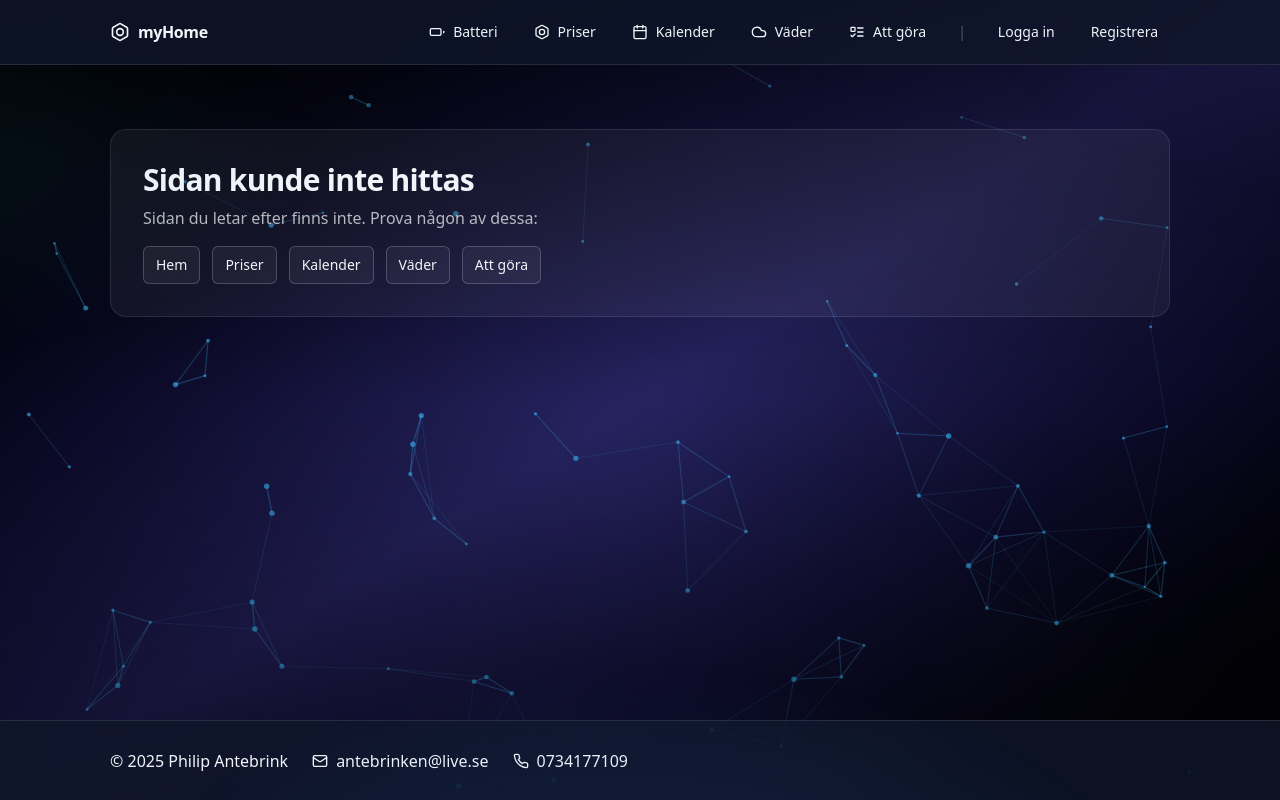
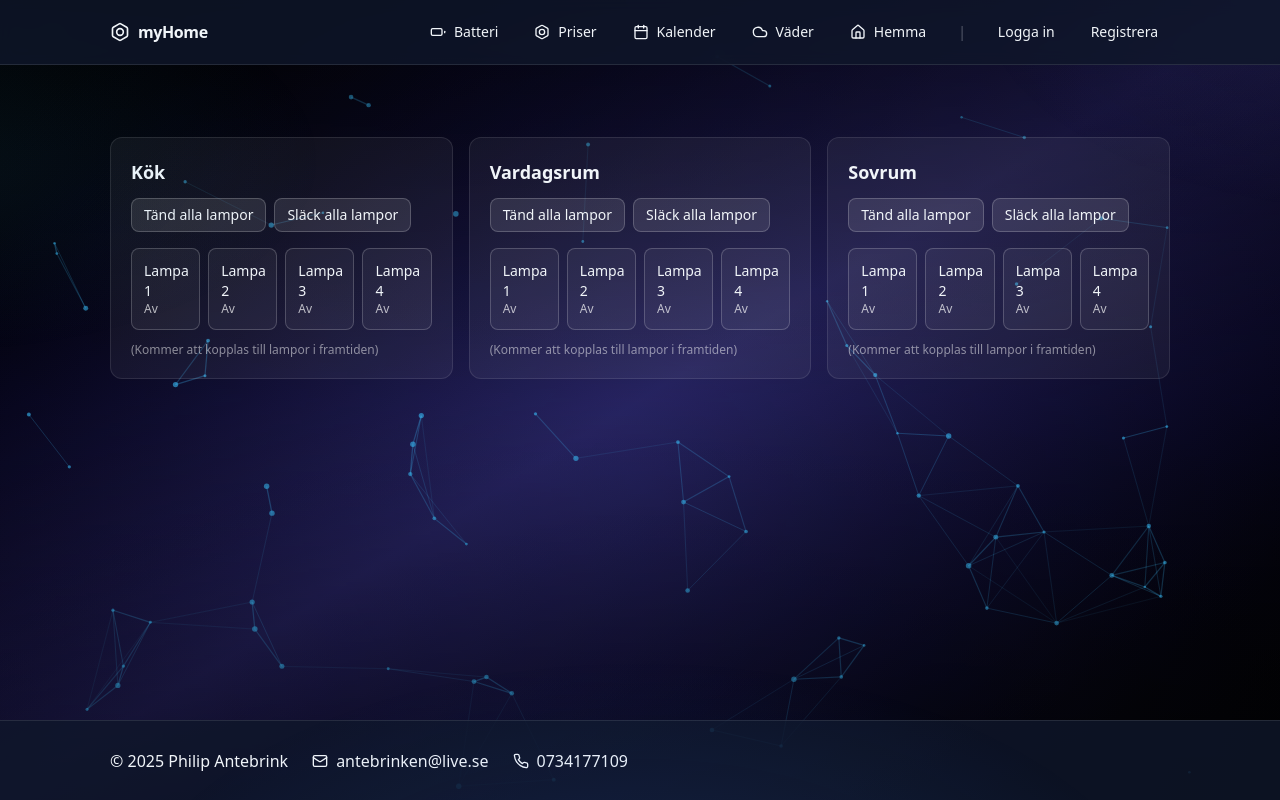
Before and after one commit to antebrinken/myHome, a React (Vite) app: page /home in a window 1280 px wide. Built offline with nearby package versions, Linux system fonts and the light colour scheme.

Commit message:
Update: New section and css

```diff
--- a/src/App.tsx
+++ b/src/App.tsx
@@ -1,7 +1,7 @@
 
 import { useState } from 'react'
 import { NavLink, Route, Routes } from 'react-router-dom'
-import { Battery, Calendar as CalendarIcon, Cloud, ListTodo, Bolt, Mail, Phone, Menu, X, User as UserIcon } from 'lucide-react'
+import { Battery, Calendar as CalendarIcon, Cloud, Home, Bolt, Mail, Phone, Menu, X, User as UserIcon } from 'lucide-react'
 import Hero from '@/components/ui/neural-network-hero'
 import NeuralNetworkBackground from '@/components/ui/neural-network-background'
 import LoginPage from './pages/Login'
@@ -15,7 +15,8 @@ import BatteryPage from './pages/BatteryPage'
 import PricesPage from './pages/PricesPage'
 import CalendarPage from './pages/CalendarPage'
 import WeatherPage from './pages/WeatherPage'
-import TodoPage from './pages/TodoPage'
+// import TodoPage from './pages/TodoPage'
+import HomeControlPage from './pages/HomeControlPage'
 
 
 
@@ -35,7 +36,7 @@ function Header() {
           <NavLink className="px-3 py-2 rounded-md hover:bg-white/10 flex items-center gap-2" to="/prices"><Bolt className="w-4 h-4" /> Priser</NavLink>
           <NavLink className="px-3 py-2 rounded-md hover:bg-white/10 flex items-center gap-2" to="/calendar"><CalendarIcon className="w-4 h-4" /> Kalender</NavLink>
           <NavLink className="px-3 py-2 rounded-md hover:bg-white/10 flex items-center gap-2" to="/weather"><Cloud className="w-4 h-4" /> Väder</NavLink>
-          <NavLink className="px-3 py-2 rounded-md hover:bg-white/10 flex items-center gap-2" to="/todo"><ListTodo className="w-4 h-4" /> Att göra</NavLink>
+          <NavLink className="px-3 py-2 rounded-md hover:bg-white/10 flex items-center gap-2" to="/home"><Home className="w-4 h-4" /> Hemma</NavLink>
           <span className="mx-2 opacity-30">|</span>
           {!user && (
             <>
@@ -100,7 +101,7 @@ function Header() {
             <NavLink className="px-3 py-2 rounded-md hover:bg-white/10 flex items-center gap-2" to="/prices" onClick={() => setMobileOpen(false)}><Bolt className="w-4 h-4" /> Priser</NavLink>
             <NavLink className="px-3 py-2 rounded-md hover:bg-white/10 flex items-center gap-2" to="/calendar" onClick={() => setMobileOpen(false)}><CalendarIcon className="w-4 h-4" /> Kalender</NavLink>
             <NavLink className="px-3 py-2 rounded-md hover:bg-white/10 flex items-center gap-2" to="/weather" onClick={() => setMobileOpen(false)}><Cloud className="w-4 h-4" /> Väder</NavLink>
-            <NavLink className="px-3 py-2 rounded-md hover:bg-white/10 flex items-center gap-2" to="/todo" onClick={() => setMobileOpen(false)}><ListTodo className="w-4 h-4" /> Att göra</NavLink>
+            <NavLink className="px-3 py-2 rounded-md hover:bg-white/10 flex items-center gap-2" to="/home" onClick={() => setMobileOpen(false)}><Home className="w-4 h-4" /> Hemma</NavLink>
             <div className="h-px bg-white/10 my-2" />
             {!user && (
               <>
@@ -210,12 +211,12 @@ function HomePage() {
         </div>
       </section>
 
-      <section id="todo" className="min-h-screen flex items-center py-16 sm:py-24">
+      <section id="home" className="min-h-screen flex items-center py-16 sm:py-24">
         <div className="max-w-[1100px] mx-auto px-5 w-full">
           <div className="relative glass-card reveal-right max-w-[700px] sm:ml-auto">
-            <h2 className="text-2xl sm:text-3xl font-bold mb-3">Att göra</h2>
-            <p className="text-white/70 text-sm sm:text-base mb-3">Håll koll på små uppgifter med en enkel och snabb lista.</p>
-            <NavLink to="/todo" className="inline-block mt-1 rounded-lg border border-white/20 bg-white/10 px-4 py-2 text-sm sm:text-base hover:bg-white/20">Gå till Att göra</NavLink>
+            <h2 className="text-2xl sm:text-3xl font-bold mb-3">Hemma</h2>
+            <p className="text-white/70 text-sm sm:text-base mb-3">Styr lampor i olika rum. Detta är en förhandsvy av en kommande funktion.</p>
+            <NavLink to="/home" className="inline-block mt-1 rounded-lg border border-white/20 bg-white/10 px-4 py-2 text-sm sm:text-base hover:bg-white/20">Gå till Hemma</NavLink>
           </div>
         </div>
       </section>
@@ -237,7 +238,7 @@ function App() {
           <Route path="/prices" element={<PricesPage />} />
           <Route path="/calendar" element={<CalendarPage />} />
           <Route path="/weather" element={<WeatherPage />} />
-          <Route path="/todo" element={<TodoPage />} />
+          <Route path="/home" element={<HomeControlPage />} />
           <Route path="/login" element={<LoginPage />} />
           <Route path="/register" element={<RegisterPage />} />
           <Route element={<ProtectedRoute />}>
--- a/src/pages/CalendarPage.tsx
+++ b/src/pages/CalendarPage.tsx
@@ -125,7 +125,7 @@ export default function CalendarPage() {
 
   return (
     <Page id="calendar">
-      <h2 className="text-2xl mb-4">Kalender</h2>
+      <h2 className="text-2xl mb-4"></h2>
       <Card className="overflow-visible">
         <div className="p-3 border-b border-white/10 flex items-center justify-between gap-2">
           <div className="flex items-center gap-2">
--- /dev/null
+++ b/src/pages/HomeControlPage.tsx
@@ -0,0 +1,55 @@
+import { useState } from 'react'
+import Page from '../components/Page'
+import Card from '../components/Card'
+
+type RoomKey = 'Kök' | 'Vardagsrum' | 'Sovrum'
+
+function RoomCard({ name }: { name: RoomKey }) {
+  const [lamps, setLamps] = useState([false, false, false, false])
+
+  function setAll(on: boolean) {
+    setLamps([on, on, on, on])
+  }
+  function toggleOne(idx: number) {
+    setLamps((prev) => prev.map((v, i) => (i === idx ? !v : v)))
+  }
+
+  return (
+    <Card className="p-5">
+      <div className="flex items-center justify-between mb-3">
+        <h3 className="text-lg font-semibold">{name}</h3>
+      </div>
+      <div className="flex flex-wrap gap-2 mb-4">
+        <button onClick={() => setAll(true)} className="rounded-lg border border-white/20 bg-white/10 px-3 py-1.5 text-sm hover:bg-white/20">Tänd alla lampor</button>
+        <button onClick={() => setAll(false)} className="rounded-lg border border-white/20 bg-white/10 px-3 py-1.5 text-sm hover:bg-white/20">Släck alla lampor</button>
+      </div>
+      <div className="grid grid-cols-2 md:grid-cols-4 gap-2">
+        {lamps.map((on, i) => (
+          <button
+            key={i}
+            onClick={() => toggleOne(i)}
+            className={`rounded-lg border px-3 py-3 text-sm text-left transition-colors ${on ? 'bg-indigo-600/30 border-indigo-400/50' : 'bg-white/5 border-white/20 hover:bg-white/10'}`}
+            aria-pressed={on}
+          >
+            <div className="font-medium">Lampa {i + 1}</div>
+            <div className="text-xs text-white/70">{on ? 'På' : 'Av'}</div>
+          </button>
+        ))}
+      </div>
+      <div className="mt-3 text-xs text-white/50">(Kommer att kopplas till lampor i framtiden)</div>
+    </Card>
+  )
+}
+
+export default function HomeControlPage() {
+  return (
+    <Page id="home">
+      <h2 className="text-2xl mb-4"></h2>
+      <div className="grid gap-4 sm:grid-cols-2 lg:grid-cols-3">
+        <RoomCard name="Kök" />
+        <RoomCard name="Vardagsrum" />
+        <RoomCard name="Sovrum" />
+      </div>
+    </Page>
+  )
+}
--- a/src/pages/WeatherPage.tsx
+++ b/src/pages/WeatherPage.tsx
@@ -88,7 +88,7 @@ export default function WeatherPage() {
 
   return (
     <Page id="weather">
-      <h2 className="text-2xl mb-4">Väder</h2>
+      <h2 className="text-2xl mb-4"></h2>
       <Card className="p-4 grid gap-4">
         <form onSubmit={onSearch} className="flex flex-col sm:flex-row gap-2">
           <input className="w-full sm:flex-1 bg-white/10 border border-white/20 rounded-lg px-3 py-2" placeholder="Sök stad (t.ex. Berlin)" value={city} onChange={(e) => setCity(e.target.value)} />
```
